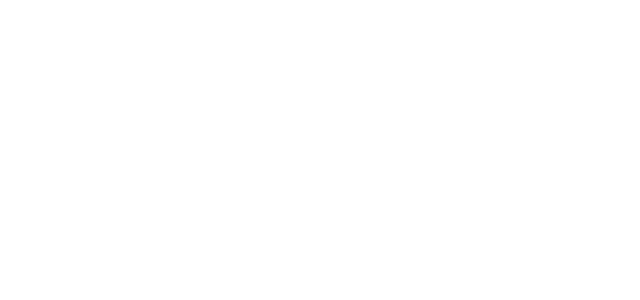
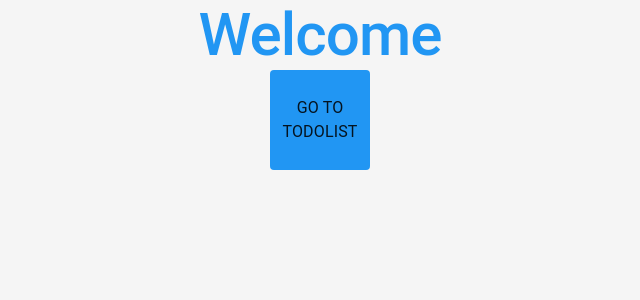
Before and after one commit to Majzerek/multi-app, a React (Vite) app: page / in a window 1280 px wide. Before the commit this address had no page. Shown: the top 300 px of the page, without its empty margins (320-960 px from the left). Built offline with nearby package versions, Linux system fonts and the light colour scheme.

Commit message:
Update App.tsx

```diff
--- a/src/App.tsx
+++ b/src/App.tsx
@@ -7,11 +7,11 @@
   return (
     <BrowserRouter>
       <Routes>
-         <Route element={<Main />} path='https://majzerek.github.io/multi-app/' />
+         <Route element={<Main />} path='/' />
         <Route element={
           <TodoProvider>
             <ToDoList />
-          </TodoProvider>} path='https://majzerek.github.io/multi-app/todo' />
+          </TodoProvider>} path='/todo' />
       </Routes>
     </BrowserRouter>
   )
```
